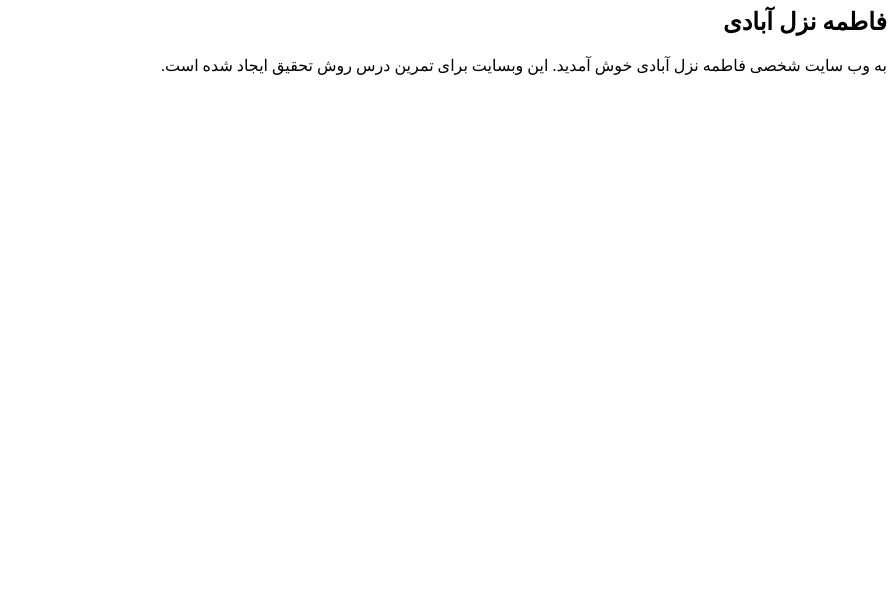
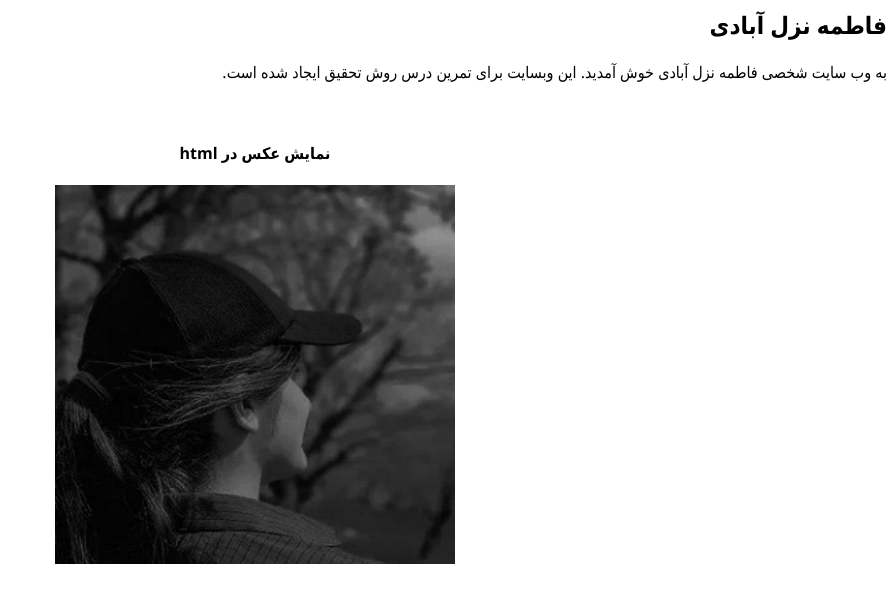
Before and after one commit to FatemeNazlabadi/FatemeNazlabadi.github.io, a plain HTML site: page index.html in a window 1280 px wide. Shown: the whole page, without its empty margins (385-1280 px from the left). Drawn offline with Linux system fonts and the light colour scheme.

Commit message:
Add picture and Font(Tahoma) to index.html

```diff
--- a/index.html
+++ b/index.html
@@ -2,10 +2,14 @@
 
 <head> <title> وب سایت فاطمه نزل آبادی </title></head>
 
-<body dir=rtl>
+<body style="font-family:'Segoe UI', Tahoma, Geneva, Verdana, sans-serif" dir=rtl>
 
 <h2> فاطمه نزل آبادی </h2>
 
 <p>به وب سایت شخصی فاطمه نزل آبادی خوش آمدید. این وبسایت برای تمرین درس روش تحقیق ایجاد شده است.</p>
-
+<br>
+<center>
+    <h4>نمایش عکس در html</h4>
+    <img src="Content/Images/pic.png" alt="عکس پیدا نشد!" width="400" height="379">
+</center>
 </html>
```
